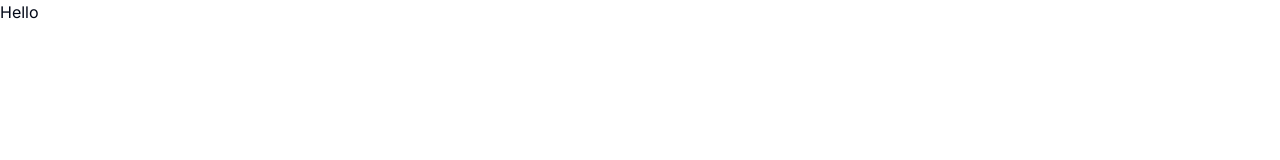
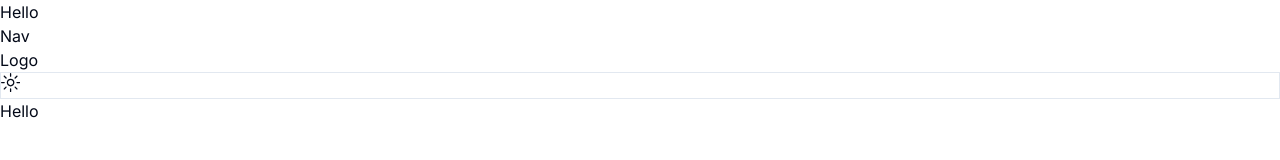
Before and after one commit to Samuel-Brito19/Content-Manager-Next, a Next.js app: page / in a window 1280 px wide. Shown: the top 160 px of the page. Built offline with nearby package versions, Linux system fonts and the light colour scheme.

Commit message:
Creating a Logo component

```diff
--- a/app/(dashboard)/layout.tsx
+++ b/app/(dashboard)/layout.tsx
@@ -1,8 +1,20 @@
+import { UserButton } from '@clerk/nextjs'
 import React, { ReactNode } from 'react'
+import Logo from '../components/Logo'
+import ThemeSwitcher from '../components/ThemeSwitcher'
 
 function Layout({children}:{children:ReactNode}) {
   return (
-    <div className='flex flex-col min-h-screen min-w-full bg-backgroud max-h-screen'>{children}</div>
+    <div className='flex flex-col min-h-screen min-w-full bg-backgroud max-h-screen'>{children}
+    <nav>Nav
+        <Logo/>
+        <ThemeSwitcher/>
+        <UserButton afterSignOutUrl='/sign-in' />
+    </nav>
+    <main className='flex w-full flex-grow'>
+        {children}
+    </main>
+    </div>
   )
 }
 
--- /dev/null
+++ b/app/components/Logo.tsx
@@ -0,0 +1,9 @@
+import React from 'react'
+
+function Logo() {
+  return (
+    <div>Logo</div>
+  )
+}
+
+export default Logo
--- a/app/components/ThemeSwitcher.tsx
+++ b/app/components/ThemeSwitcher.tsx
@@ -0,0 +1,30 @@
+"use client"
+
+import { SunIcon } from "@radix-ui/react-icons"
+import { Tabs, TabsList, TabsTrigger } from "@radix-ui/react-tabs"
+import { useTheme } from "next-themes"
+import React, { useEffect, useState } from "react"
+
+function ThemeSwitcher() {
+    const {theme, setTheme} = useTheme()
+    const [mounted, setMouted] =useState(false)
+
+    useEffect(() => {
+        setMouted(true)
+    },[])
+
+    if(!mounted) return null
+    return (
+        <Tabs defaultValue={theme}>
+            <TabsList className="border">
+            <TabsTrigger value="light"
+            onClick={()=> setTheme("light")}>
+                <SunIcon className="h-[1.2rem] w-[1.2rem]"/>
+            </TabsTrigger>
+            </TabsList>
+
+        </Tabs>
+    )
+}
+
+export default ThemeSwitcher
```
